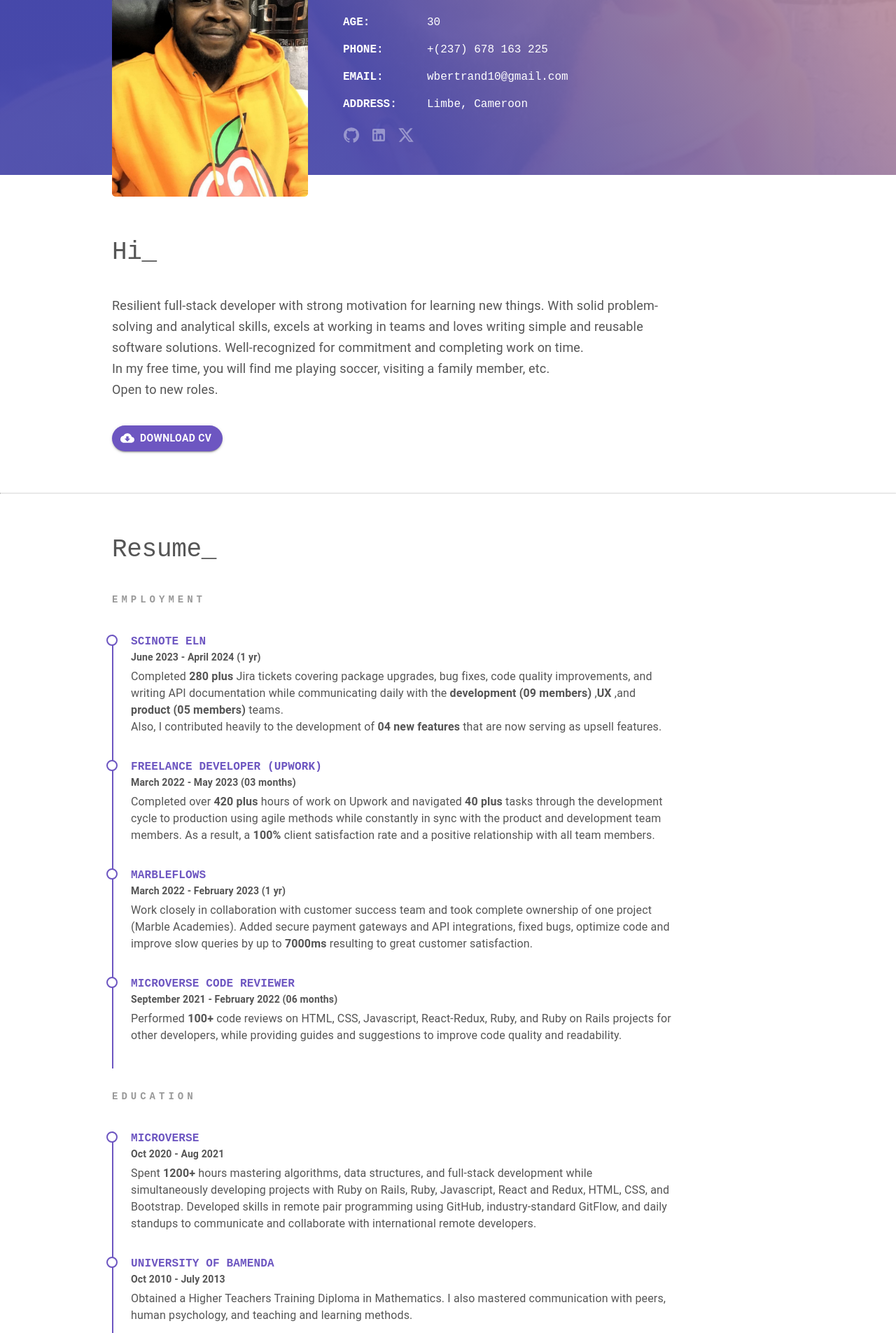
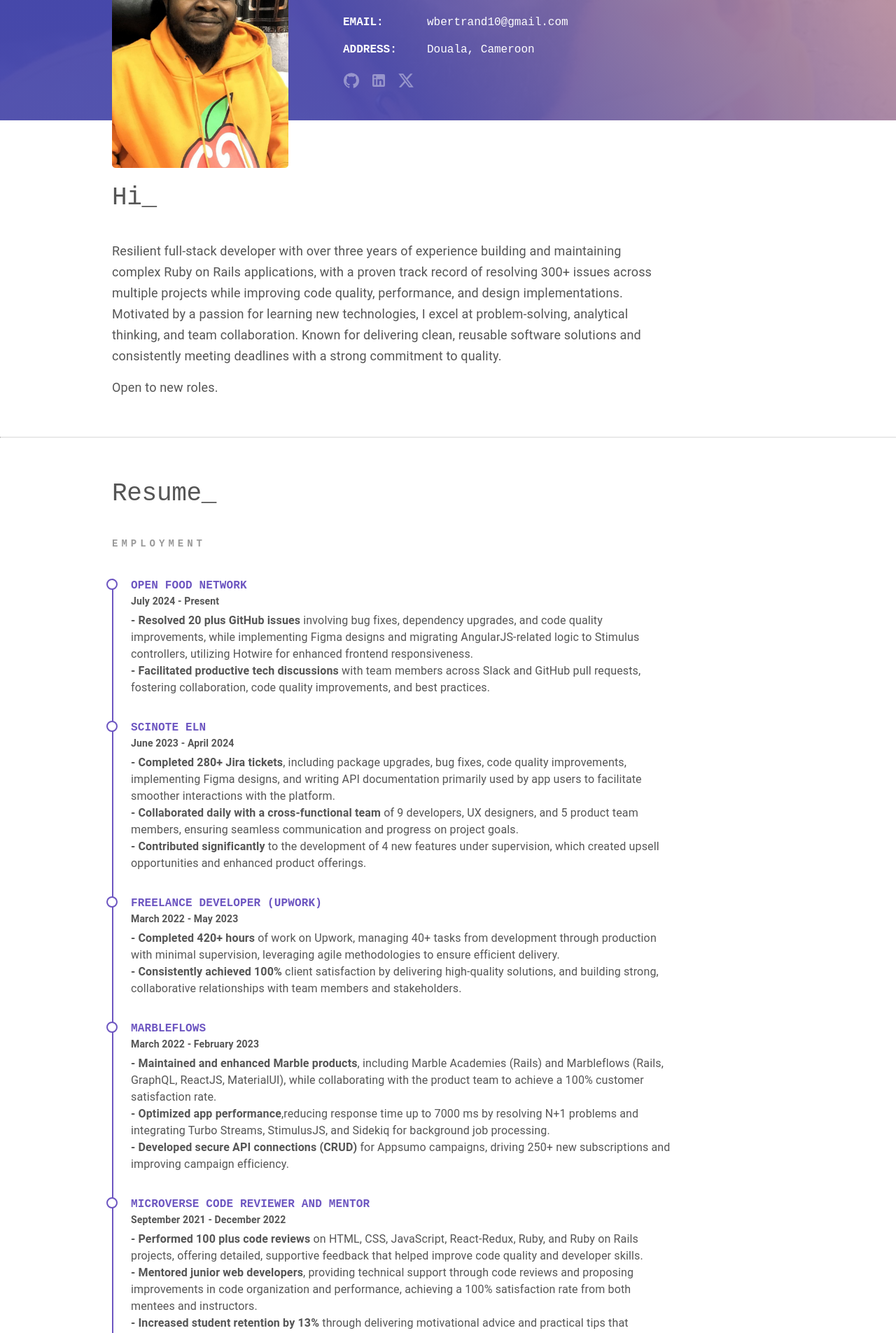
Before and after one commit to wandji20/Portfolio, a React (Create React App) app: page / in a window 1280 px wide. Shown: the part 240-2145 px from the top of the page at 70% size. Built offline with nearby package versions, Linux system fonts and the light colour scheme; the HTML template or start-up script is replaced by a standard one.

Commit message:
Update profile detals and add OFN work experience

```diff
--- a/src/App.js
+++ b/src/App.js
@@ -1,57 +1,15 @@
 import {
-  Button, Container, Grid, Typography,
+  Container, Grid, Typography,
 } from '@mui/material';
-
-import CloudDownloadIcon from '@mui/icons-material/CloudDownload';
 import Profile from './components/Profile';
 import Resume from './components/Resume';
 import Projects from './components/Projects';
 import Contact from './components/Contact';
 
-function App() {
-  // const [activeNav, setActiveNav] = useState(true);
-  // const toggleNav = () => {
-  //   if (window.scrollY <= 80) {
-  //     setActiveNav(true);
-  //     return;
-  //   }
-  //   setActiveNav(false);
-  // };
-
-  // useEffect(() => {
-  //   window.addEventListener('scroll', toggleNav)
-  //   return () => {
-  //     window.removeEventListener('scroll', toggleNav)
-  //   }
-  // }, [])
-
-  const downLoadResume = () => {
-    fetch(
-      'WandjiBertrandResume.pdf',
-      {
-        responseType: 'arraybuffer',
-        headers: {
-          'Content-Type': 'application/json',
-          Accept: 'application/pdf',
-        },
-      },
-    ).then((response) => {
-      response.blob().then((blob) => {
-        // Creating new object of PDF file
-        const fileURL = window.URL.createObjectURL(blob);
-        // Setting various property values
-        const alink = document.createElement('a');
-        alink.href = fileURL;
-        alink.download = 'WandjiBertrandResume.pdf';
-        alink.click();
-      });
-    });
-  };
-
-  return (
+const App = () => (
   <Grid>
     <Profile activeNav />
-      <Grid sx={{ padding: { xs: '50px 16px', sm: '50px 0' } }}>
+    <Grid sx={{ padding: { xs: '50px 16px 10px 16px', sm: '50px 0 10px 0' } }}>
       <Container sx={{
         padding: '0 !important',
         width: {
@@ -74,16 +32,21 @@
           Hi_
         </Typography>
         <Typography sx={{ lineHeight: 'inherit', fontSize: 'inherit', maxWidth: { sm: '600px', md: '800px' } }}>
-            Resilient full-stack developer with strong motivation for learning new things.
-            With solid problem-solving and analytical skills, excels at working in teams
-            and loves writing simple and reusable software solutions.
-            Well-recognized for commitment and completing work on time.
+          Resilient full-stack developer with over three years of experience building
+          and maintaining complex Ruby on Rails applications,
+          with a proven track record of resolving 300+ issues across multiple projects
+          while improving code quality,
+          performance, and design implementations. Motivated by a passion
+          for learning new technologies,
+          I excel at problem-solving, analytical thinking,
+          and team collaboration. Known for delivering clean,
+          reusable software solutions and consistently meeting
+          deadlines with a strong commitment to quality.
         </Typography>
-          <Typography sx={{ lineHeight: 'inherit', fontSize: 'inherit', maxWidth: { sm: '600px', md: '800px' } }}>
-            In my free time, you will find me playing soccer, visiting a family member, etc.
+        <Typography sx={{ margin: '15px 0 36px', lineHeight: 'inherit', fontSize: 'inherit' }}>
+          Open to new roles.
         </Typography>
-          <Typography sx={{ marginBottom: '36px', lineHeight: 'inherit', fontSize: 'inherit' }}>Open to new roles.</Typography>
-          <Button
+        {/* <Button
           startIcon={<CloudDownloadIcon sx={{ color: 'white' }} />}
           variant="contained"
           sx={{
@@ -97,7 +60,7 @@
           onClick={downLoadResume}
         >
           Download CV
-          </Button>
+        </Button> */}
       </Container>
     </Grid>
     <hr style={{ borderTop: '1px solid rgba(0,0,0,.1)' }} />
@@ -109,6 +72,5 @@
     <Contact />
   </Grid>
 );
-}
 
 export default App;
--- a/src/components/Profile.js
+++ b/src/components/Profile.js
@@ -1,4 +1,4 @@
-import React, { useEffect, useState } from 'react';
+import React from 'react';
 import {
   Box, Container, Grid, Link, Typography,
 } from '@mui/material';
@@ -10,20 +10,7 @@
 import backgroungImage from '../images/wandji20.jpg';
 import image from '../images/wandji-crop.jpg';
 
-const Profile = ({ activeNav }) => {
-  const [age, setAge] = useState(0);
-
-  useEffect(() => {
-    const today = new Date();
-    const birthDate = new Date('08-09-1992');
-    let myAge = today.getFullYear() - birthDate.getFullYear();
-    const m = today.getMonth() - birthDate.getMonth();
-    if (m < 0 || (m === 0 && today.getDate() < birthDate.getDate())) myAge -= 1;
-
-    setAge(myAge);
-  }, []);
-
-  return (
+const Profile = ({ activeNav }) => (
   <Grid sx={{
     backgroundImage: `url(${backgroungImage}), linear-gradient(54deg,rgba(74,76,179,.95) 34%,hsla(0,34%,71%,.95))`,
     backgroundPosition: 'center',
@@ -55,7 +42,7 @@
         }}
         >
           <Box position="absolute">
-              <img style={{ borderRadius: '5px' }} src={image} alt="wandji bertrand" width="100%" />
+            <img style={{ borderRadius: '5px', height: '360px' }} src={image} alt="wandji bertrand" width="100%" />
           </Box>
         </Grid>
         <Grid sx={{ padding: 0, color: 'white' }}>
@@ -73,14 +60,10 @@
           </Box>
           <Box sx={{ marginBottom: '20px' }}>
             <dl className="contact-list">
-                <dt>AGE:</dt>
-                <dd>{age}</dd>
-                <dt>PHONE:</dt>
-                <dd>+(237) 678 163 225</dd>
               <dt>EMAIL:</dt>
               <dd>wbertrand10@gmail.com</dd>
               <dt>ADDRESS:</dt>
-                <dd>Limbe, Cameroon</dd>
+              <dd>Douala, Cameroon</dd>
             </dl>
           </Box>
           <Box sx={{ display: 'flex', paddingBottom: '35px' }}>
@@ -99,7 +82,6 @@
     </Grid>
   </Grid>
 );
-};
 
 Profile.propTypes = {
   activeNav: PropTypes.bool.isRequired,
--- a/src/components/Resume.js
+++ b/src/components/Resume.js
@@ -63,93 +63,139 @@
               Employment
             </Typography>
             <Grid className="resume-list-item">
-              <Typography className="resume-list-item-title">SciNote ELN</Typography>
+              <Typography className="resume-list-item-title">Open Food Network</Typography>
               <Typography>
-                <em style={{ fontStyle: 'inherit', fontWeight: '600', fontSize: '14px' }}>June 2023 - April 2024 (1 yr)</em>
+                <em style={{ fontStyle: 'inherit', fontWeight: '600', fontSize: '14px' }}>July 2024 - Present</em>
                 {' '}
               </Typography>
+
               <Typography>
-                Completed
                 {' '}
-                <em style={{ fontStyle: 'inherit', fontWeight: '600' }}>280 plus</em>
+                <em style={{ fontStyle: 'inherit', fontWeight: '600' }}>- Resolved 20 plus GitHub issues</em>
                 {' '}
-                Jira tickets covering package upgrades, bug fixes, code quality improvements,
-                and writing API documentation while communicating daily with the
+                involving bug fixes, dependency upgrades, and code
+                quality improvements, while implementing Figma designs and migrating
+                AngularJS-related logic to Stimulus controllers, utilizing Hotwire
+                for enhanced frontend responsiveness.
+              </Typography>
+
+              <Typography>
                 {' '}
-                <em style={{ fontStyle: 'inherit', fontWeight: '600' }}>development (09 members)</em>
-                {' ,'}
-                <em style={{ fontStyle: 'inherit', fontWeight: '600' }}>UX</em>
-                {' ,'}
-                and
+                <em style={{ fontStyle: 'inherit', fontWeight: '600' }}>- Facilitated productive tech discussions</em>
                 {' '}
-                <em style={{ fontStyle: 'inherit', fontWeight: '600' }}>product (05 members)</em>
-                {' '}
-                teams.
-              </Typography>
-              <Typography>
-                Also, I contributed heavily to the development of
-                {' '}
-                <em style={{ fontStyle: 'inherit', fontWeight: '600' }}>04 new features</em>
-                {' '}
-                that are now serving as upsell features.
+                with team members across Slack and GitHub pull requests, fostering collaboration,
+                code quality improvements, and best practices.
               </Typography>
             </Grid>
+
+            <Grid className="resume-list-item">
+              <Typography className="resume-list-item-title">SciNote ELN</Typography>
+
+              <Typography>
+                <em style={{ fontStyle: 'inherit', fontWeight: '600', fontSize: '14px' }}>June 2023 - April 2024</em>
+                {' '}
+              </Typography>
+
+              <Typography>
+                <em style={{ fontStyle: 'inherit', fontWeight: '600' }}>- Completed 280+ Jira tickets</em>
+                , including package upgrades, bug fixes, code quality improvements,
+                implementing Figma designs, and writing API documentation primarily
+                used by app users to facilitate smoother interactions with the platform.
+              </Typography>
+
+              <Typography>
+                <em style={{ fontStyle: 'inherit', fontWeight: '600' }}>
+                  - Collaborated daily with a cross-functional team
+                </em>
+                {' '}
+                of 9 developers, UX designers, and 5 product team members,
+                ensuring seamless communication and progress on project goals.
+              </Typography>
+
+              <Typography>
+                <em style={{ fontStyle: 'inherit', fontWeight: '600' }}>- Contributed significantly</em>
+                {' '}
+                to the development of 4 new features under supervision,
+                which created upsell opportunities and enhanced product offerings.
+              </Typography>
+            </Grid>
+
             <Grid className="resume-list-item">
               <Typography className="resume-list-item-title">Freelance Developer (Upwork)</Typography>
               <Typography>
-                <em style={{ fontStyle: 'inherit', fontWeight: '600', fontSize: '14px' }}>March 2022 - May 2023 (03 months)</em>
+                <em style={{ fontStyle: 'inherit', fontWeight: '600', fontSize: '14px' }}>March 2022 - May 2023</em>
                 {' '}
               </Typography>
+
               <Typography>
-                Completed over
+                <em style={{ fontStyle: 'inherit', fontWeight: '600' }}>- Completed 420+ hours</em>
                 {' '}
-                <em style={{ fontStyle: 'inherit', fontWeight: '600' }}>420 plus</em>
+                of work on Upwork, managing 40+ tasks from development
+                through production with minimal supervision,
+                leveraging agile methodologies to ensure efficient delivery.
+              </Typography>
+              <Typography>
+                <em style={{ fontStyle: 'inherit', fontWeight: '600' }}>- Consistently achieved 100% </em>
                 {' '}
-                hours of work on Upwork and navigated
-                {' '}
-                <em style={{ fontStyle: 'inherit', fontWeight: '600' }}>40 plus</em>
-                {' '}
-                tasks through the development cycle to production using agile methods while
-                constantly in sync with the product and development team members.
-                As a result, a
-                {' '}
-                <em style={{ fontStyle: 'inherit', fontWeight: '600' }}>100%</em>
-                {' '}
-                client satisfaction rate and a positive relationship
-                with all team members.
+                client satisfaction by delivering high-quality solutions,
+                and building strong, collaborative relationships with team members and stakeholders.
               </Typography>
             </Grid>
+
             <Grid className="resume-list-item">
               <Typography className="resume-list-item-title">MarbleFlows</Typography>
               <Typography>
                 {' '}
-                <em style={{ fontStyle: 'inherit', fontWeight: '600', fontSize: '14px' }}>March 2022  - February 2023 (1 yr)</em>
+                <em style={{ fontStyle: 'inherit', fontWeight: '600', fontSize: '14px' }}>March 2022  - February 2023</em>
               </Typography>
+
               <Typography>
-                Work closely in collaboration with customer success team and took complete
-                ownership of one project (Marble Academies).
-                Added secure payment gateways and API integrations, fixed bugs, optimize code
-                and improve slow queries by up to
+                <em style={{ fontStyle: 'inherit', fontWeight: '600' }}>- Maintained and enhanced Marble products</em>
+                , including Marble Academies (Rails) and Marbleflows
+                (Rails, GraphQL, ReactJS, MaterialUI),
+                while collaborating with the product team to achieve a
+                100% customer satisfaction rate.
+              </Typography>
+
+              <Typography>
+                <em style={{ fontStyle: 'inherit', fontWeight: '600' }}>- Optimized app performance</em>
+                ,reducing response time up to 7000 ms by resolving N+1 problems and integrating
+                Turbo Streams, StimulusJS, and Sidekiq for background job processing.
                 {' '}
-                <em style={{ fontStyle: 'inherit', fontWeight: '600' }}>7000ms</em>
+              </Typography>
+
+              <Typography>
+                <em style={{ fontStyle: 'inherit', fontWeight: '600' }}>- Developed secure API connections (CRUD)</em>
                 {' '}
-                resulting to great customer satisfaction.
+                for Appsumo campaigns, driving 250+ new subscriptions
+                and improving campaign efficiency.
               </Typography>
             </Grid>
             <Grid className="resume-list-item">
-              <Typography className="resume-list-item-title">Microverse code Reviewer</Typography>
+              <Typography className="resume-list-item-title">Microverse code Reviewer and Mentor</Typography>
               <Typography>
-                <em style={{ fontStyle: 'inherit', fontWeight: '600', fontSize: '14px' }}>September 2021  -  February 2022 (06 months)</em>
-                {' '}
+                <em style={{ fontStyle: 'inherit', fontWeight: '600', fontSize: '14px' }}>September 2021  -  December 2022</em>
               </Typography>
               <Typography>
-                Performed
+                <em style={{ fontStyle: 'inherit', fontWeight: '600' }}>- Performed 100 plus code reviews</em>
                 {' '}
-                <em style={{ fontStyle: 'inherit', fontWeight: '600' }}>100+</em>
+                on HTML, CSS, JavaScript, React-Redux, Ruby, and Ruby on
+                Rails projects, offering detailed,
+                supportive feedback that helped improve code quality and developer skills.
+              </Typography>
+
+              <Typography>
+                <em style={{ fontStyle: 'inherit', fontWeight: '600' }}>- Mentored junior web developers</em>
+                , providing technical support through code reviews
+                and proposing improvements in code organization and performance,
+                achieving a 100% satisfaction rate from both mentees and instructors.
+              </Typography>
+
+              <Typography>
+                <em style={{ fontStyle: 'inherit', fontWeight: '600' }}>- Increased student retention by 13%</em>
                 {' '}
-                code reviews on HTML, CSS, Javascript, React-Redux, Ruby, and Ruby on Rails projects
-                for other developers,
-                while providing guides and suggestions to improve code quality and readability.
+                through delivering motivational advice and practical
+                tips that fostered a supportive learning environment.
               </Typography>
             </Grid>
           </Grid>
@@ -170,26 +216,42 @@
             <Grid className="resume-list-item">
               <Typography className="resume-list-item-title">Microverse</Typography>
               <Typography><em style={{ fontStyle: 'inherit', fontWeight: '600', fontSize: '14px' }}> Oct 2020  -  Aug 2021</em></Typography>
+
               <Typography>
-                Spent
+                <em style={{ fontStyle: 'inherit', fontWeight: '600' }}>- Mastered algorithms, data structures, and full-stack development</em>
                 {' '}
-                <em style={{ fontStyle: 'inherit', fontWeight: '600' }}>1200+</em>
-                {' '}
-                hours mastering algorithms, data structures, and full-stack development
-                while simultaneously developing projects with Ruby on Rails, Ruby,
-                Javascript, React and Redux, HTML, CSS, and Bootstrap.
-                Developed skills in remote pair programming using GitHub, industry-standard GitFlow,
-                and daily standups to communicate and collaborate with
-                international remote developers.
+                through 1200+ hours of hands-on projects.
+              </Typography>
+              <Typography>
+                <em style={{ fontStyle: 'inherit', fontWeight: '600' }}>- Gained expertise in remote pair programming</em>
+                , leveraging GitHub and GitFlow for collaboration, and
+                sharpened communication skills through daily standup meetings.
               </Typography>
             </Grid>
             <Grid className="resume-list-item">
               <Typography className="resume-list-item-title">University of Bamenda</Typography>
               <Typography><em style={{ fontStyle: 'inherit', fontWeight: '600', fontSize: '14px' }}> Oct 2010  -  July 2013</em></Typography>
+
               <Typography>
-                Obtained a Higher Teachers Training Diploma in Mathematics.
-                I also mastered communication with peers, human psychology,
-                and teaching and learning methods.
+                - Developed strong
+                {' '}
+                <em style={{ fontStyle: 'inherit', fontWeight: '600' }}>analytical and problem-solving skills</em>
+                {' '}
+                through extensive coursework in calculus, algebra, and related fields.
+              </Typography>
+              <Typography>
+                - Gained the ability to
+                {' '}
+                <em style={{ fontStyle: 'inherit', fontWeight: '600' }}>break down complex concepts</em>
+                , an essential skill in both mathematics and programming.
+              </Typography>
+
+              <Typography>
+                - Enhanced
+                {' '}
+                <em style={{ fontStyle: 'inherit', fontWeight: '600' }}>communication and collaboration abilitiess</em>
+                , crucial for working effectively in development teams
+                and explaining technical concepts.
               </Typography>
             </Grid>
           </Grid>
--- a/src/constants.js
+++ b/src/constants.js
@@ -10,7 +10,7 @@
     id: 0,
     title: 'Quiz Center',
     url: quizCenter,
-    description: 'Responsive web app where users can answer questions (just once and within the allocated duration) from different categories. Answers are cumulated and displayed on a results page.',
+    description: 'A responsive quiz platform where users can answer category-based questions, with answers displayed on a results page. Users are restricted to answering once within the allocated time, enhancing engagement and challenge. Built using Rails, React, Apollo Client, and GraphQL, the app features real-time data fetching and a user-friendly interface for a dynamic quiz experience.',
     stacks: ['Ruby on Rails', 'React', 'JavaScript', 'Apollo Client', 'GraphQL', 'Bootstrap', 'HTML', 'CSS'],
     source: 'https://github.com/wandji20/quiz-center-front',
     live: 'https://quiz-center-front.netlify.app/',
@@ -19,7 +19,7 @@
     id: 1,
     title: 'Sneakers Hub',
     url: sneakers,
-    description: 'A responsive e-commerce web application where users can browse, filter, search, make payments for sneakers and subscribe to newsletters.',
+    description: 'A fully responsive e-commerce web application allowing users to browse, filter, and search for products, with seamless payment processing powered by Stripe. Optimized performance is achieved through Sidekiq for background jobs. Built with Rails, StimulusJS, and Stripe web UI, delivering a smooth and efficient shopping experience. Built with Rails, StimulusJS, and Stripe web UI.',
     stacks: ['Ruby on Rails', 'Redis', 'SideKiq', 'Hotwire', 'Stimulus JS', 'Bootstrap'],
     live: 'https://sneakers-hub.fly.dev/',
     source: 'https://github.com/wandji20/sneakers-hub/',
```
Lines whose indentation alone changed are shown as unchanged.
